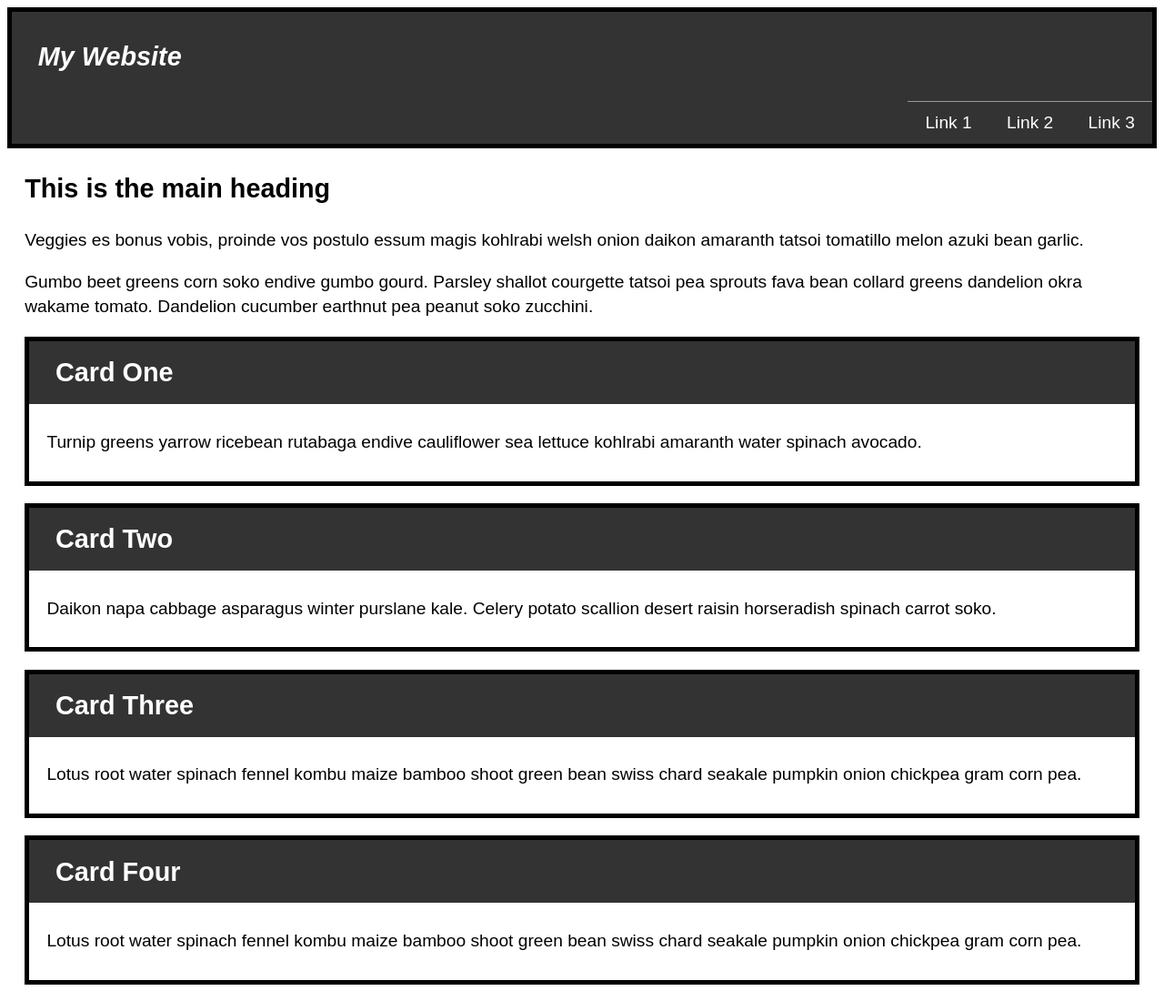
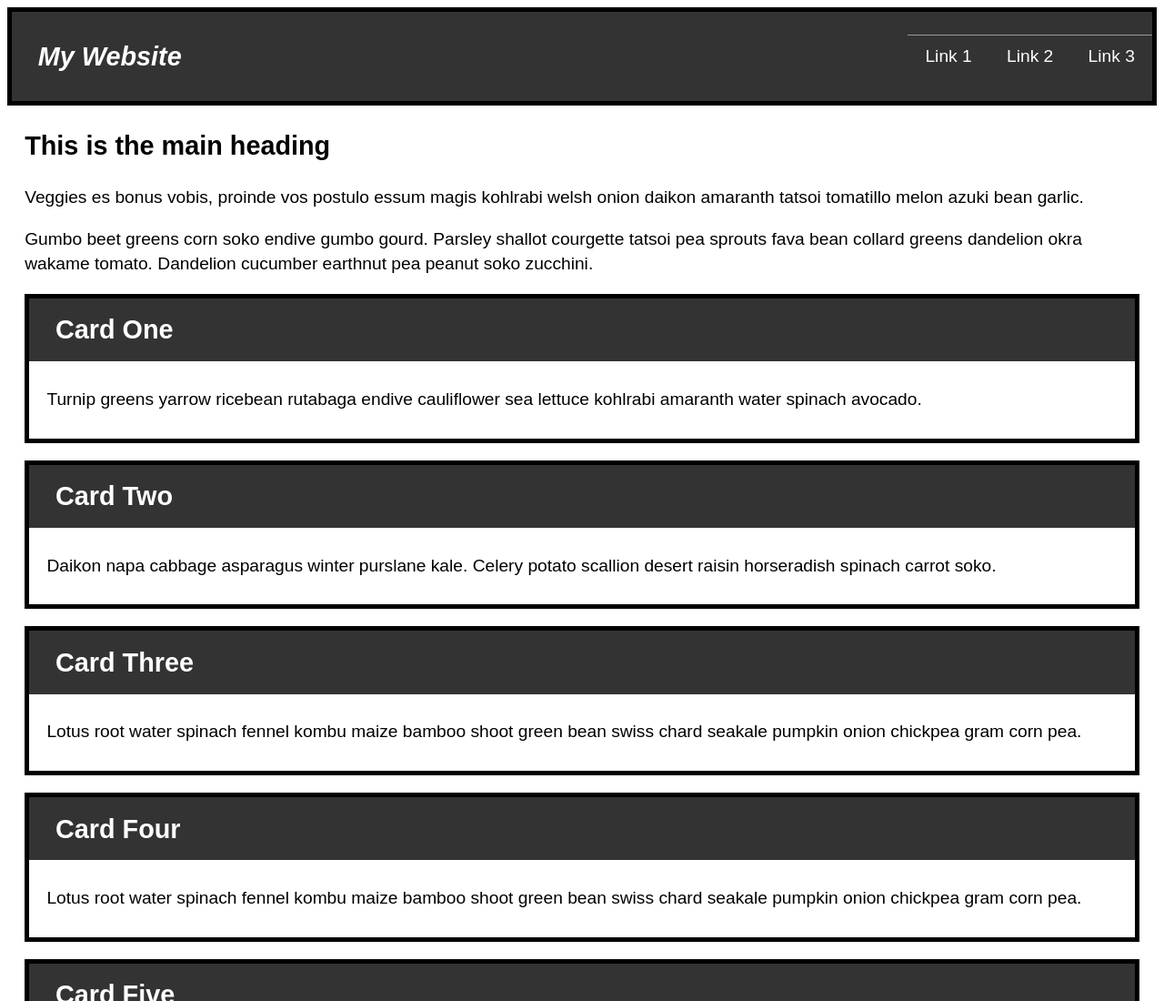
Before and after one commit to laipatel/MDN, a plain HTML site: page 2_CSS/4_CSS_Layout/6_Media_Queries_and_Responsive_Design/index.html in a window 1280 px wide. Shown: the top 1100 px of the page at 91% size. Drawn offline with Linux system fonts and the light colour scheme.

Commit message:
made header responsive

```diff
--- a/2_CSS/4_CSS_Layout/6_Media_Queries_and_Responsive_Design/styles.css
+++ b/2_CSS/4_CSS_Layout/6_Media_Queries_and_Responsive_Design/styles.css
@@ -1,21 +1,15 @@
 @media screen and (min-width: 800px) and (orientation: landscape) {
 
+	/* ||header */
 	header {
-		flex;
-	}
-
-	header .title {
-		display: inline-block;
-	}
-
-	nav {
-		display: inline;
+ 		display: flex;
+		justify-content: space-between;
+		align-items: center;
 	}
 
 	nav ul {
 		display: flex;
 		flex-direction: row;
-		justify-content: end;
 	}
 
 }
```
